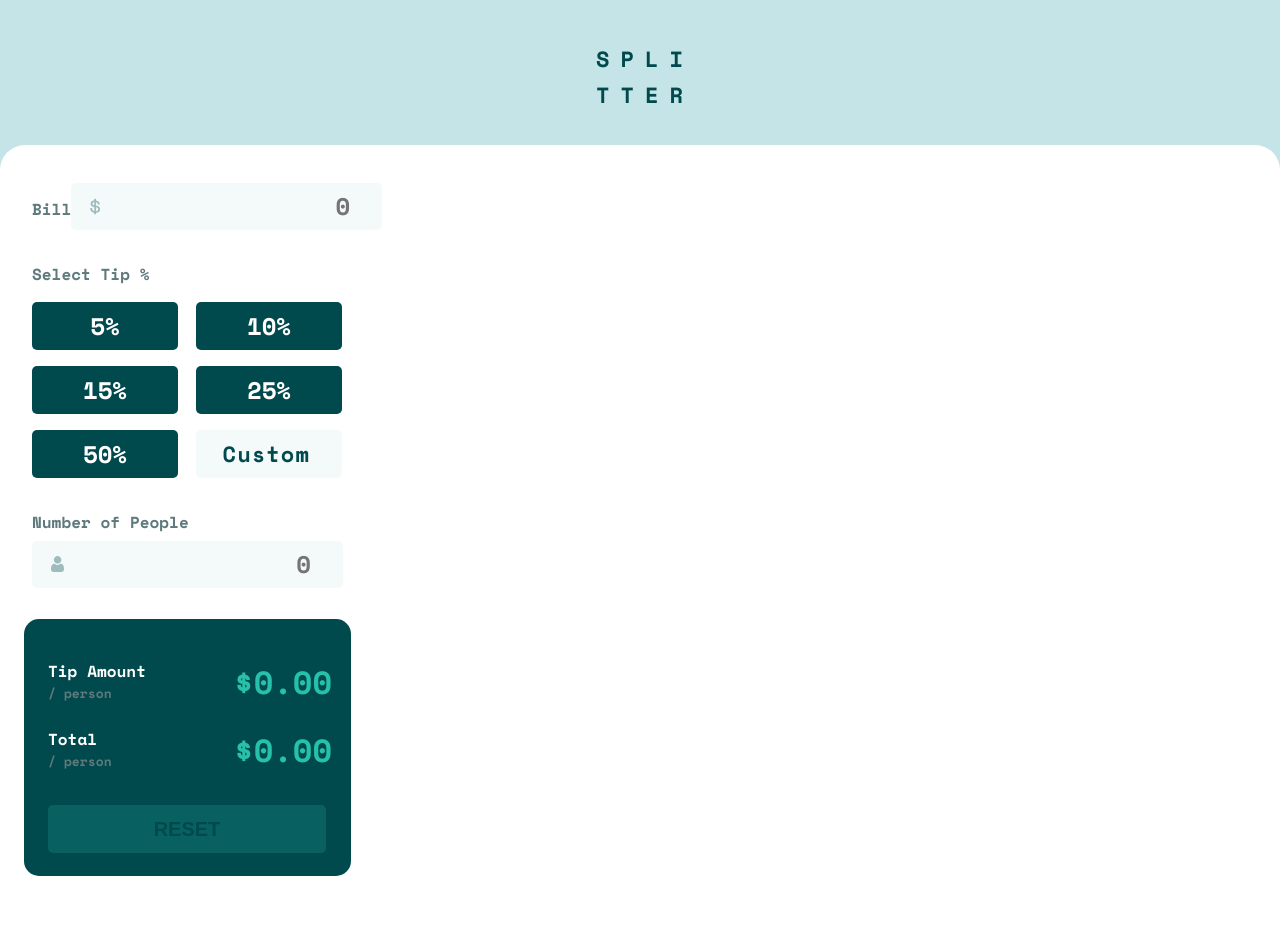
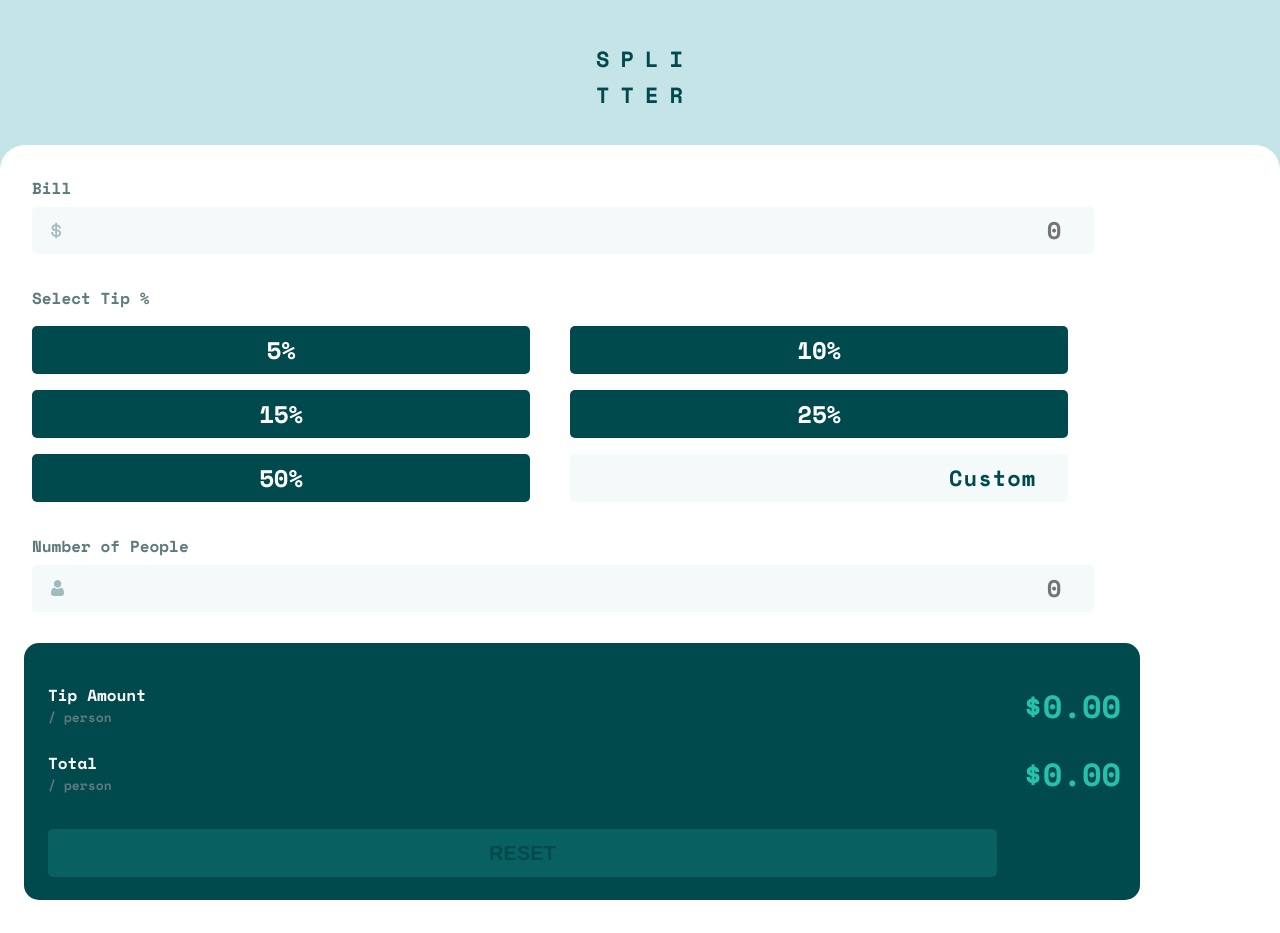
Before and after one commit to JCDMeira/16-tip-calculator, a React (Create React App) app: page / in a window 1280 px wide. Built offline with nearby package versions, Linux system fonts and the light colour scheme.

Commit message:
Fix: components size for 280px to 375px

```diff
--- a/src/assets/components/Bill/style.js
+++ b/src/assets/components/Bill/style.js
@@ -14,7 +14,9 @@ export const InputConteiner = styled.div`
     .input {
       margin-top: 0.7rem;
       border: none;
-      width: 31.1rem;
+      display: block;
+      /* width: 31.1rem; */
+      width: 82.93333333333334vw;
       height: 4.7rem;
       border-radius: 0.5rem;
       padding-right: 1.7rem;
--- a/src/assets/components/Button/style.js
+++ b/src/assets/components/Button/style.js
@@ -1,7 +1,8 @@
 import styled from 'styled-components';
 
 export const ButtonConteiner = styled.button`
-  width: 14.6rem;
+  /* width: 14.6rem; */
+  width: 38.93333333333333vw;
   height: 4.8rem;
   cursor: pointer;
 
--- a/src/assets/components/NumberOfPeople/style.js
+++ b/src/assets/components/NumberOfPeople/style.js
@@ -23,7 +23,8 @@ padding-left: 0.8rem;
       margin-top: 0.7rem;
       border: ${(props) =>
         props.errorState === true ? '2px solid var(--error)' : 'none'};;
-      width: 31.1rem;
+      /* width: 31.1rem; */
+      width: 82.93333333333334vw;
       height: 4.7rem;
       border-radius: 0.5rem;
       padding-right: 1.7rem;
--- a/src/assets/components/SelectTip/style.js
+++ b/src/assets/components/SelectTip/style.js
@@ -1,7 +1,8 @@
 import styled from 'styled-components';
 
 export const TipConteiner = styled.div`
-  width: 31rem;
+  /* width: 31rem; */
+  width: 82.66666666666667vw;
   height: 21.6rem;
   margin-left: 0.8rem;
 
@@ -22,7 +23,8 @@ export const TipConteiner = styled.div`
   }
 
     .input {
-      width: 14.6rem;
+      /* width: 14.6rem; */
+      width: 38.93333333333333vw;
       height: 4.8rem;
       padding-right: 1.7rem;
       padding-bottom: 0.1rem;
--- a/src/assets/components/SplitCalc/style.js
+++ b/src/assets/components/SplitCalc/style.js
@@ -1,7 +1,8 @@
 import styled from 'styled-components';
 
 export const SplitConteiner = styled.div`
-  width: 32.7rem;
+  /* width: 32.7rem; */
+  width: 87.2vw;
   height: 25.7rem;
   border-radius: 1.5rem;
   padding: 4rem 1.9rem 0rem 2.4rem;
@@ -38,7 +39,8 @@ export const SplitConteiner = styled.div`
     }
   }
   button {
-    width: 27.8rem;
+    /* width: 27.8rem; */
+    width: 74.13333333333333vw;
     height: 4.8rem;
     margin-top: 1rem;
     cursor: pointer;
```
